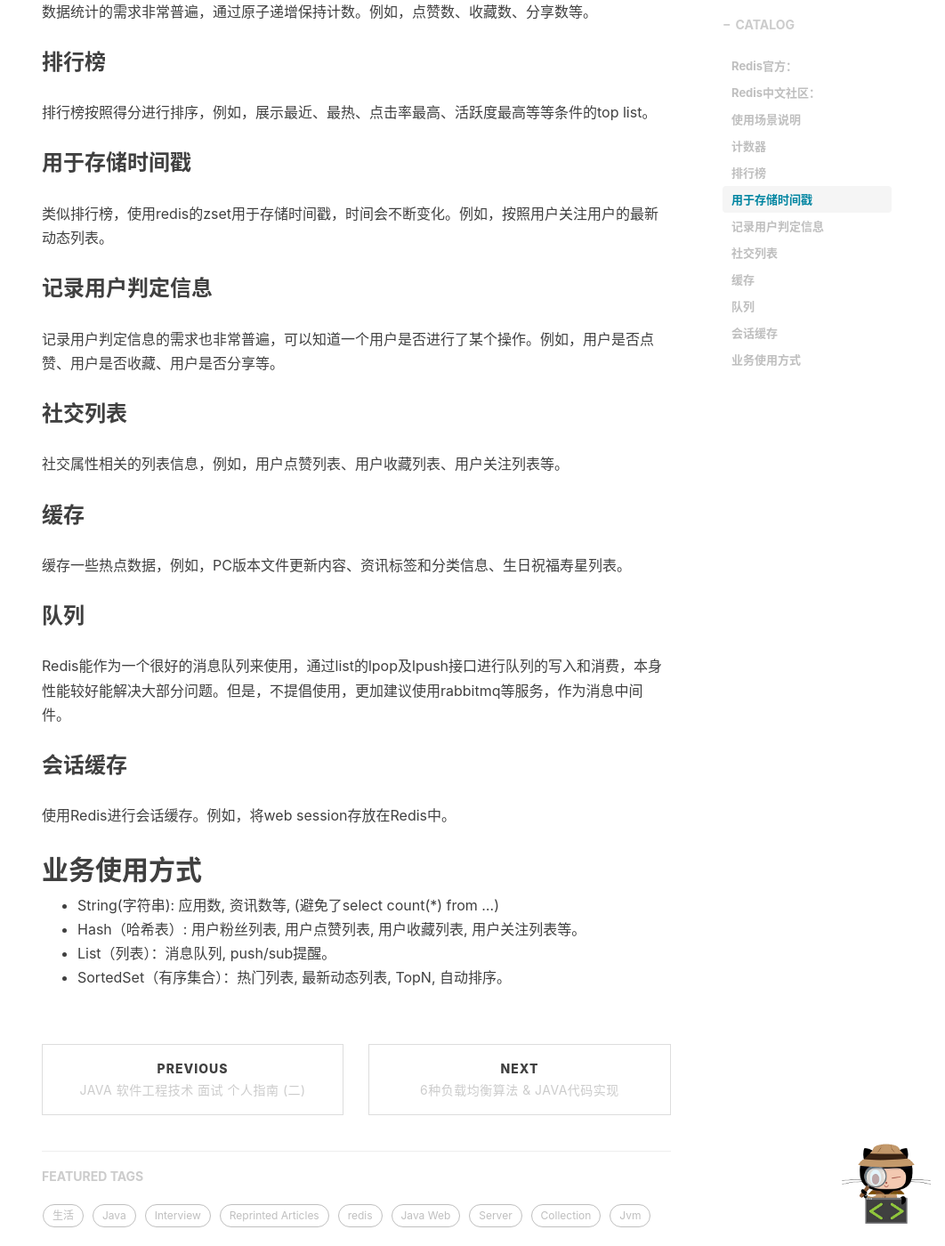
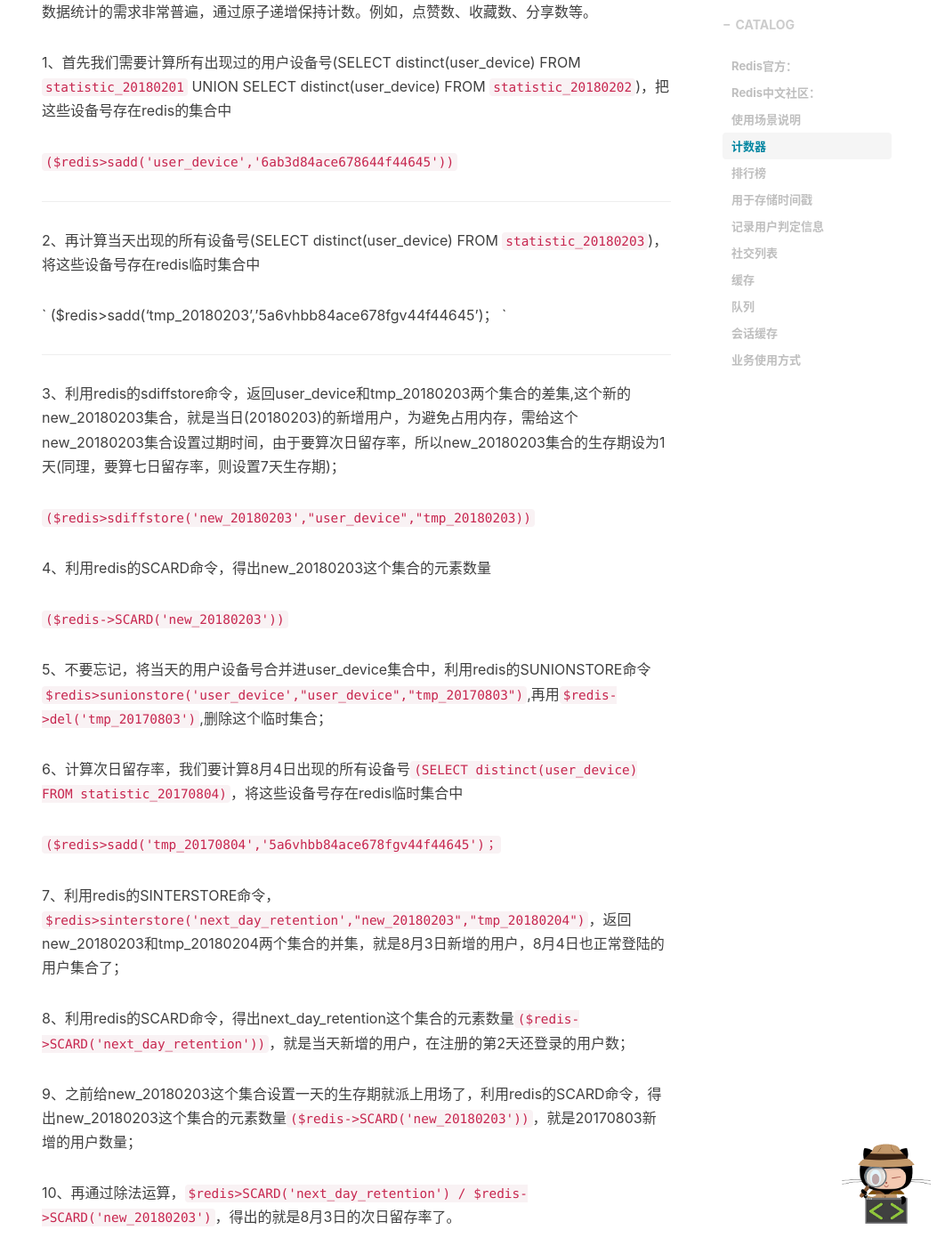
Before and after one commit to Gordon-Deng/Gordon-Deng.github.io, a Jekyll site: the page built from _posts/2018-02-26-redis.markdown, in a window 1280 px wide and 1400 px high, scrolled down 1221 px. Shown: the whole window at 89% size, without its empty margins (218-1280 px from the left). Built offline with Jekyll 4.4.1, drawn with Linux system fonts in a browser that asks for light colours; nearby versions of some CDN libraries; comment, search, counter and statistics services are not loaded.

Commit message:
blog-redis

```diff
--- a/_posts/2018-02-26-redis.markdown
+++ b/_posts/2018-02-26-redis.markdown
@@ -24,6 +24,45 @@
 ### 计数器
 
 数据统计的需求非常普遍，通过原子递增保持计数。例如，点赞数、收藏数、分享数等。
+
+1、首先我们需要计算所有出现过的用户设备号(SELECT distinct(user_device) FROM `statistic_20180201` UNION SELECT distinct(user_device) FROM `statistic_20180202`)，把这些设备号存在redis的集合中
+
+`($redis>sadd('user_device','6ab3d84ace678644f44645'))
+`
+
+---
+
+2、再计算当天出现的所有设备号(SELECT distinct(user_device) FROM `statistic_20180203`)，将这些设备号存在redis临时集合中
+
+`
+($redis>sadd('tmp_20180203','5a6vhbb84ace678fgv44f44645')；
+`
+
+---
+
+3、利用redis的sdiffstore命令，返回user_device和tmp_20180203两个集合的差集,这个新的new_20180203集合，就是当日(20180203)的新增用户，为避免占用内存，需给这个new_20180203集合设置过期时间，由于要算次日留存率，所以new_20180203集合的生存期设为1天(同理，要算七日留存率，则设置7天生存期)；
+
+`($redis>sdiffstore('new_20180203',"user_device","tmp_20180203))`
+
+4、利用redis的SCARD命令，得出new_20180203这个集合的元素数量
+
+`($redis->SCARD('new_20180203'))`
+
+5、不要忘记，将当天的用户设备号合并进user_device集合中，利用redis的SUNIONSTORE命令`$redis>sunionstore('user_device',"user_device","tmp_20170803")`,再用`$redis->del('tmp_20170803')`,删除这个临时集合；
+
+6、计算次日留存率，我们要计算8月4日出现的所有设备号`(SELECT distinct(user_device) FROM statistic_20170804)`，将这些设备号存在redis临时集合中
+
+`($redis>sadd('tmp_20170804','5a6vhbb84ace678fgv44f44645')；`
+
+7、利用redis的SINTERSTORE命令，`$redis>sinterstore('next_day_retention',"new_20180203","tmp_20180204")`，返回new_20180203和tmp_20180204两个集合的并集，就是8月3日新增的用户，8月4日也正常登陆的用户集合了；
+
+8、利用redis的SCARD命令，得出next_day_retention这个集合的元素数量`($redis->SCARD('next_day_retention'))`，就是当天新增的用户，在注册的第2天还登录的用户数；
+
+9、之前给new_20180203这个集合设置一天的生存期就派上用场了，利用redis的SCARD命令，得出new_20180203这个集合的元素数量`($redis->SCARD('new_20180203'))`，就是20170803新增的用户数量；
+
+10、再通过除法运算，`$redis>SCARD('next_day_retention') / $redis->SCARD('new_20180203')`，得出的就是8月3日的次日留存率了。
+
+
 
 ### 排行榜
 
```
